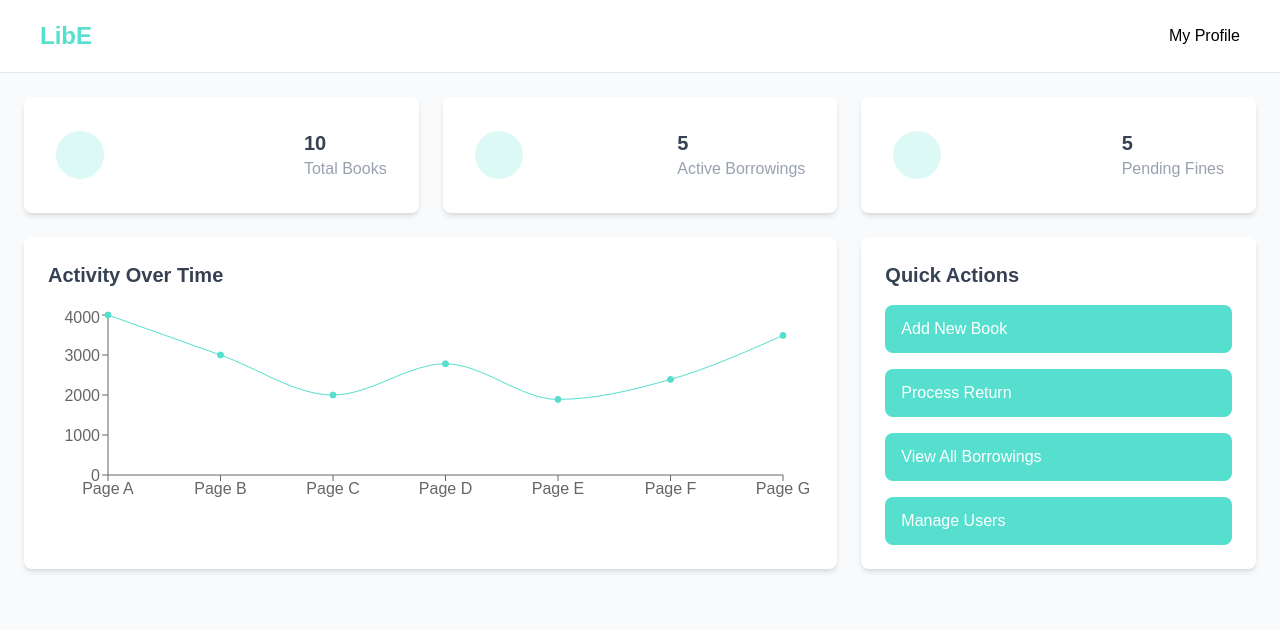
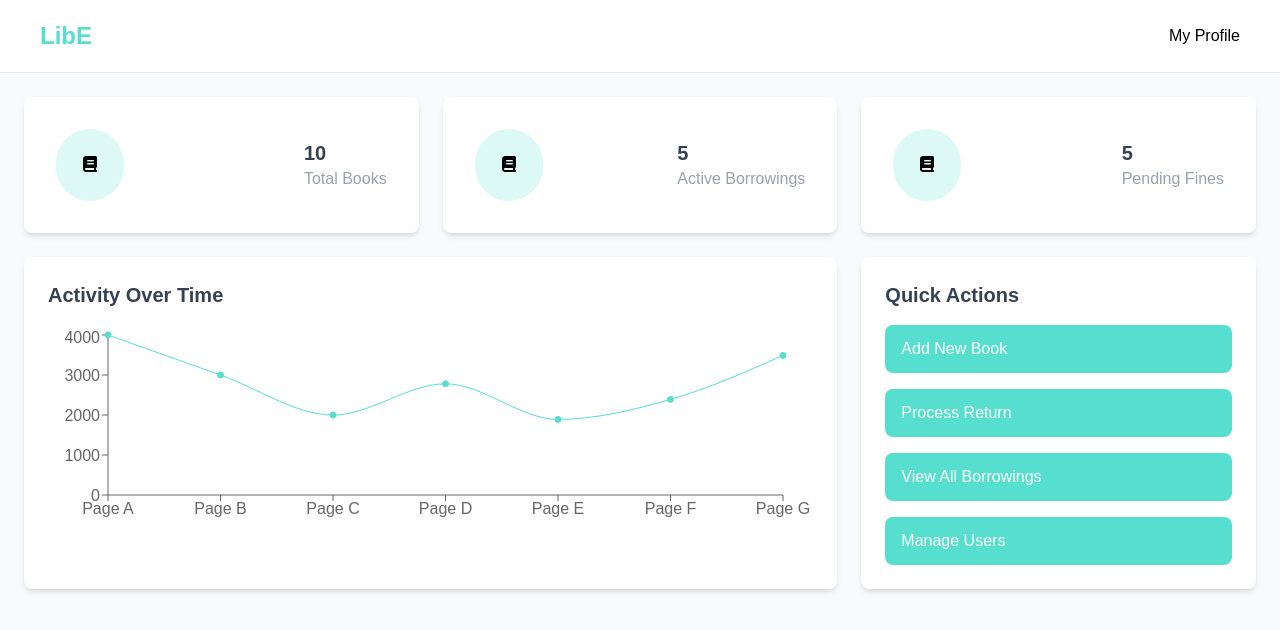
Before and after one commit to MrMafu/web_libe, a Next.js app: page / in a window 1280 px wide. Shown: the top 630 px of the page. Built offline with nearby package versions, Linux system fonts and the light colour scheme.

Commit message:
add icon

```diff
--- a/package.json
+++ b/package.json
@@ -9,6 +9,11 @@
     "lint": "next lint"
   },
   "dependencies": {
+    "@fortawesome/fontawesome-svg-core": "^7.0.0",
+    "@fortawesome/free-brands-svg-icons": "^7.0.0",
+    "@fortawesome/free-regular-svg-icons": "^7.0.0",
+    "@fortawesome/free-solid-svg-icons": "^7.0.0",
+    "@fortawesome/react-fontawesome": "^0.2.3",
     "next": "15.4.4",
     "react": "19.1.0",
     "react-dom": "19.1.0",
--- a/src/components/pages/dashboard.tsx
+++ b/src/components/pages/dashboard.tsx
@@ -1,4 +1,6 @@
 import React from "react";
+import { faBook } from "@fortawesome/free-solid-svg-icons";
+
 import StatusCard from "../status-card";
 import QuickActions from "../quick-actions";
 import Chart from "../chart";
@@ -7,9 +9,9 @@ export default function Dashboard() {
     return (
         <div className="min-h-screen p-6 space-y-6">
             <div className="grid grid-cols-1 sm:grid-cols-3 gap-6">
-                <StatusCard name="Total Books" value={10} />
-                <StatusCard name="Active Borrowings" value={5} />
-                <StatusCard name="Pending Fines" value={5} />
+                <StatusCard name="Total Books" value={10} icon={faBook} />
+                <StatusCard name="Active Borrowings" value={5} icon={faBook} />
+                <StatusCard name="Pending Fines" value={5} icon={faBook} />
             </div>
 
             <div className="grid grid-cols-1 lg:grid-cols-3 gap-6">
--- a/src/components/status-card.tsx
+++ b/src/components/status-card.tsx
@@ -1,14 +1,19 @@
+import { FontAwesomeIcon } from "@fortawesome/react-fontawesome";
+import { IconDefinition } from "@fortawesome/fontawesome-svg-core";
 import React from "react";
 
 interface Prop {
     name: string,
     value: number,
+    icon: IconDefinition
 }
 
-export default function StatusCard({name, value}: Prop) {
+export default function StatusCard({name, value, icon}: Prop) {
     return (
         <div className="flex items-center justify-between p-8 rounded-lg bg-white gap-8 shadow-md">
-            <div className="p-6 rounded-full bg-[var(--main-theme)]/20"></div>
+            <div className="p-6 rounded-full bg-[var(--main-theme)]/20">
+                <FontAwesomeIcon icon={icon} className="text-black" />
+            </div>
             <div>
                 <h1 className="text-xl text-gray-700 font-bold">{value}</h1>
                 <p className="text-gray-400">{name}</p>
```
Also changed, not shown: 1 other file (tests, documents, lock files or other folders).
